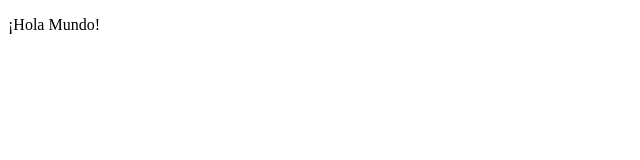
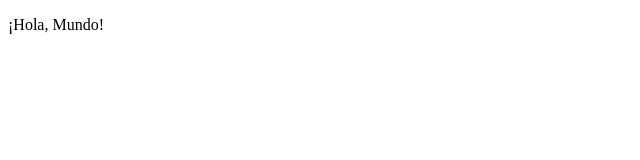
Before and after one commit to ccavaliereb/web1, a plain HTML site: page index.html in a window 1280 px wide. Shown: the full height of the page, 0-640 px from the left. Drawn offline with Linux system fonts and the light colour scheme.

Commit message:
Update index.html

```diff
--- a/index.html
+++ b/index.html
@@ -4,11 +4,11 @@
     <meta charset="utf-8">
     <meta name="viewport" content="width=device-width",
     initial-scale=1.0">
-    <title>¡Hola Mundo! Primera web</title><!-- Nombre de la página web-->
+    <title> Primera web: ¡Hola, Mundo!</title><!-- Nombre de la página web-->
 </head>
 
 <body> <!-- Cuerpo de la pagina web-->
-   <p>¡Hola Mundo!</p>
+   <p>¡Hola, Mundo!</p>
 </body>
 
 </html>
```
